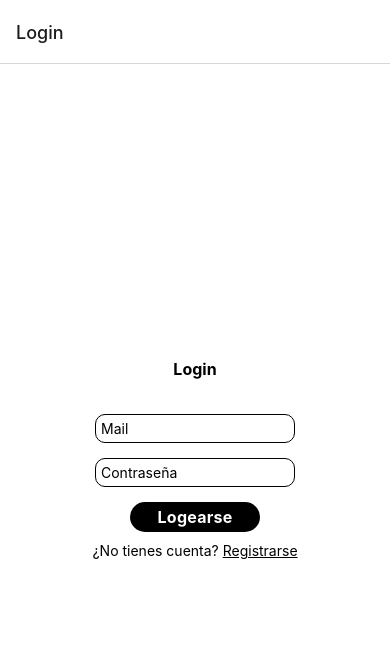
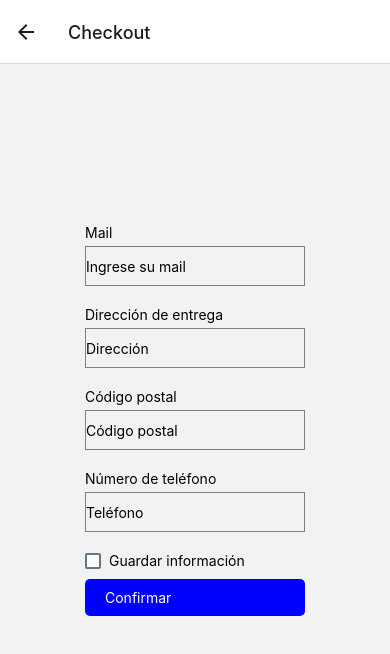
Before and after one commit to arielcn/LoginReactNative, a React Native app: screen /Checkout in a window 390 px wide. Shown: the top 654 px of the page. Built offline with nearby package versions, Linux system fonts and the light colour scheme.

Commit message:
trabajo terminado, solo fatla css

```diff
--- a/App.js
+++ b/App.js
@@ -9,6 +9,8 @@ import Home from "./screen/Home";
 import Perfil from "./screen/Perfil";
 import EditarPerfil from "./screen/EditarPerfil";
 import DetalleProducto from "./screen/DetalleProducto";
+import Carrito from "./screen/Carrito";
+import Checkout from "./screen/Checkout";
 import CarritoContext from "./context/CarritoContext";
 
 
@@ -54,7 +56,9 @@ export default function App() {
           <Stack.Screen name='Register' component={Register} />
           <Stack.Screen name='Home' component={Home} />
           <Stack.Screen name='DetalleProducto' component={DetalleProducto} />
+          <Stack.Screen name='Carrito' component={Carrito} />
           <Stack.Screen name='EditarPerfil' component={EditarPerfil} />
+          <Stack.Screen name='Checkout' component={Checkout} />
           <Stack.Screen name='Perfil' component={Perfil} />
         </Stack.Navigator>
       </CarritoContext.Provider>
--- /dev/null
+++ b/screen/Carrito.jsx
@@ -0,0 +1,96 @@
+import React, { useContext } from 'react';
+import { View, Text, Image, TouchableOpacity, FlatList, StyleSheet } from 'react-native';
+import { useNavigation } from '@react-navigation/native';
+import CarritoContext from '../context/CarritoContext';
+
+function Carrito() {
+    const { listCarrito, setListCarrito } = useContext(CarritoContext);
+    const navigation = useNavigation();
+
+    const eliminarProducto = (productoId) => {
+        setListCarrito(
+            listCarrito.filter((producto) => producto.id !== productoId),
+        );
+    };
+
+    const renderItem = ({ item }) => (
+        <View key={item.id} style={{ marginVertical: 10 }}>
+            {item.images[0] && (
+                <Image
+                    style={{ width: '100%', height: 150 }}
+                    source={{ uri: item.images[0] }}
+                    resizeMode="cover"
+                />
+            )}
+            <Text>{item.title}</Text>
+            <TouchableOpacity onPress={() => eliminarProducto(item.id)}>
+                <Text style={{ color: 'red' }}>Eliminar</Text>
+            </TouchableOpacity>
+            <TouchableOpacity
+                onPress={() => {
+                    // Implement your buy logic here
+                }}
+            >
+                <Text style={{ color: 'green' }}>Comprar</Text>
+            </TouchableOpacity>
+            <Text>U$D{item.price}</Text>
+        </View>
+    );
+
+    return (
+        <View style={styles.container}>
+            <FlatList
+                data={listCarrito}
+                renderItem={renderItem}
+                keyExtractor={(item) => item.id.toString()}
+            />
+            <View style={styles.buttonContainer}>
+                <TouchableOpacity
+                    onPress={() => navigation.navigate('Checkout')}
+                    style={styles.button}
+                >
+                    <Text style={styles.buttonText}>Finalizar compra</Text>
+                </TouchableOpacity>
+            </View>
+            <View style={styles.buttonContainer}>
+                <TouchableOpacity
+                    onPress={() => navigation.navigate('Home')}
+                    style={styles.button2}
+                >
+                    <Text style={styles.buttonText}>Seguir comprando</Text>
+                </TouchableOpacity>
+            </View>
+        </View>
+    );
+
+}
+const styles = StyleSheet.create({
+
+    container: {
+        flex: 1,
+        padding: 10,
+        backgroundColor: '#ffffff', // Set your desired background color
+    },
+    buttonContainer: {
+        alignItems: 'center',
+        marginVertical: 10,
+    },
+    button: {
+        backgroundColor: 'green',
+        paddingVertical: 10,
+        paddingHorizontal: 20,
+        borderRadius: 5,
+    },
+    button2: {
+        backgroundColor: 'blue',
+        paddingVertical: 10,
+        paddingHorizontal: 20,
+        borderRadius: 5,
+    },
+    buttonText: {
+        color: 'white',
+        fontWeight: 'bold',
+    },
+  })
+
+export default Carrito;
--- /dev/null
+++ b/screen/Checkout.jsx
@@ -0,0 +1,95 @@
+import React from 'react';
+import { View, Text, TextInput, TouchableOpacity, CheckBox, StyleSheet } from 'react-native';
+import { useNavigation } from '@react-navigation/native';
+
+function Checkout() {
+  const navigation = useNavigation();
+
+  return (
+    <View style={styles.container}>
+      <View style={styles.formGroup}>
+        <Text style={styles.label}>Mail</Text>
+        <TextInput
+          style={styles.input}
+          placeholder="Ingrese su mail"
+        />
+      </View>
+
+      <View style={styles.formGroup}>
+        <Text style={styles.label}>Dirección de entrega</Text>
+        <TextInput
+          style={styles.input}
+          placeholder="Dirección"
+        />
+      </View>
+
+      <View style={styles.formGroup}>
+        <Text style={styles.label}>Código postal</Text>
+        <TextInput
+          style={styles.input}
+          placeholder="Código postal"
+        />
+      </View>
+
+      <View style={styles.formGroup}>
+        <Text style={styles.label}>Número de teléfono</Text>
+        <TextInput
+          style={styles.input}
+          placeholder="Teléfono"
+        />
+      </View>
+
+      <View style={styles.checkboxContainer}>
+        <CheckBox />
+        <Text style={styles.checkboxLabel}>Guardar información</Text>
+      </View>
+
+      <TouchableOpacity
+        onPress={() => navigation.navigate('Home')}
+        style={styles.confirmButton}
+      >
+        <Text style={styles.confirmButtonText}>Confirmar</Text>
+      </TouchableOpacity>
+    </View>
+  );
+}
+
+const styles = StyleSheet.create({
+  container: {
+    padding: 10,
+    maxWidth: 400,
+    margin: 'auto',
+    marginTop: 150,
+  },
+  formGroup: {
+    marginBottom: 10,
+  },
+  label: {
+    marginBottom: 5,
+  },
+  input: {
+    height: 40,
+    borderColor: 'gray',
+    borderWidth: 1,
+    marginBottom: 10,
+  },
+  checkboxContainer: {
+    flexDirection: 'row',
+    alignItems: 'center',
+    marginBottom: 10,
+  },
+  checkboxLabel: {
+    marginLeft: 8,
+  },
+  confirmButton: {
+    backgroundColor: 'blue',
+    paddingVertical: 10,
+    paddingHorizontal: 20,
+    borderRadius: 5,
+  },
+  confirmButtonText: {
+    color: 'white',
+  },
+});
+
+export default Checkout;
--- a/screen/DetalleProducto.jsx
+++ b/screen/DetalleProducto.jsx
@@ -1,25 +1,27 @@
 import axios from 'axios';
-import React, { useEffect, useState } from "react";
+import React, { useEffect, useState, useContext } from "react";
 import { StyleSheet, View, Text, TouchableOpacity, FlatList, Image } from "react-native";
 import CarritoContext from '../context/CarritoContext';
 import { useNavigation } from '@react-navigation/native';
 
+
 function DetalleProducto({ route }) {
-  const  id  = route.params;
+  const id = route.params.prod.id;
   const [producto, setProducto] = useState(null);
   const navigation = useNavigation();
   const context = useContext(CarritoContext);
 
   useEffect(() => {
-    console.log("producto seleccionado:", id)
+    console.log("producto seleccionado:", id);
     axios.get(`https://dummyjson.com/products/${id}`)
       .then(response => {
+        console.log("sus", response)
         setProducto(response.data);
       })
       .catch(error => {
         console.error(error);
       });
-  }, []);
+  }, [id]);
 
   if (producto === null) {
     return <View style={styles.container}><Text>Cargando...</Text></View>;
@@ -33,7 +35,7 @@ function DetalleProducto({ route }) {
   return (
     <View style={styles.container}>
       <FlatList
-        data={[producto]} // Debes proporcionar un array a FlatList
+        data={[producto]}
         keyExtractor={(item) => item.id.toString()}
         renderItem={({ item }) => (
           <View style={styles.productItem}>
@@ -41,7 +43,7 @@ function DetalleProducto({ route }) {
             <Image source={{ uri: item.images[0] }} style={styles.productImage} />
             <Text style={styles.productRating}>Rating: {item.rating}</Text>
             <TouchableOpacity style={styles.detailButton} onPress={agregarAlCarrito}>
-              <Text>Agregar al carrito</Text>
+              <Text style={styles.buttonText}>Agregar al carrito</Text>
             </TouchableOpacity>
           </View>
         )}
@@ -57,5 +59,38 @@ const styles = StyleSheet.create({
     alignItems: "center",
     justifyContent: "center",
   },
+  productItem: {
+    marginBottom: 20,
+    padding: 10,
+    borderWidth: 1,
+    borderColor: "#ddd",
+    borderRadius: 10,
+  },
+  productTitle: {
+    fontSize: 18,
+    fontWeight: "bold",
+    marginBottom: 5,
+  },
+  productImage: {
+    width: 200,
+    height: 200,
+    resizeMode: "cover",
+    marginBottom: 5,
+  },
+  productRating: {
+    fontSize: 16,
+    color: "green",
+    marginBottom: 5,
+  },
+  detailButton: {
+    backgroundColor: "blue",
+    padding: 10,
+    borderRadius: 5,
+    alignItems: "center",
+  },
+  buttonText: {
+    color: "#fff",
+    fontWeight: "bold",
+  },
 })
 export default DetalleProducto;
```
Also changed, not shown: screen/Home.jsx (line endings or trailing spaces).
